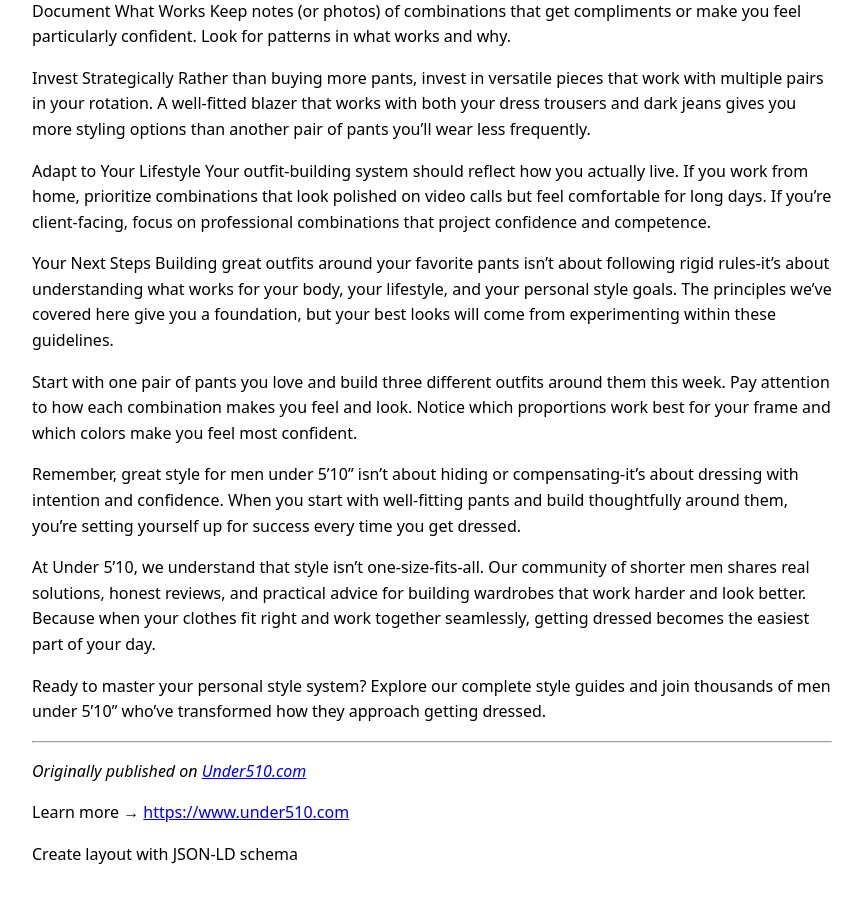
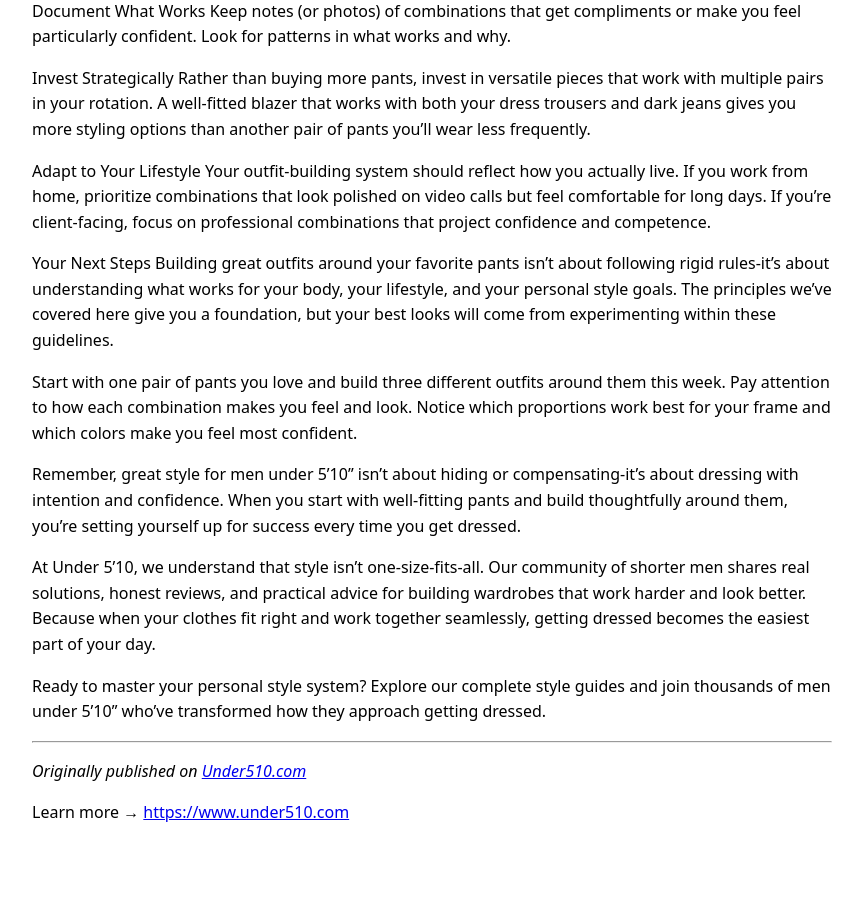
Before and after one commit to CHREGGIE/under510-brand-articles, a Jekyll site: the page built from brand-articles/How-to-Build-Outfits-Around-Pants.md, in a window 1280 px wide and 900 px high, scrolled down 2904 px. Shown: the whole window, without its empty margins (208-1071 px from the left). Built offline with Jekyll 4.4.1, drawn with Linux system fonts in a browser that asks for light colours; after the commit the page ends 3762 px from its top, so only the background shows below that.

Commit message:
Remove JSON-LD schema layout comment

```diff
--- a/_layouts/default.html
+++ b/_layouts/default.html
@@ -35,5 +35,3 @@
   </article>
 </body>
 </html>
-
-Create layout with JSON-LD schema
```
